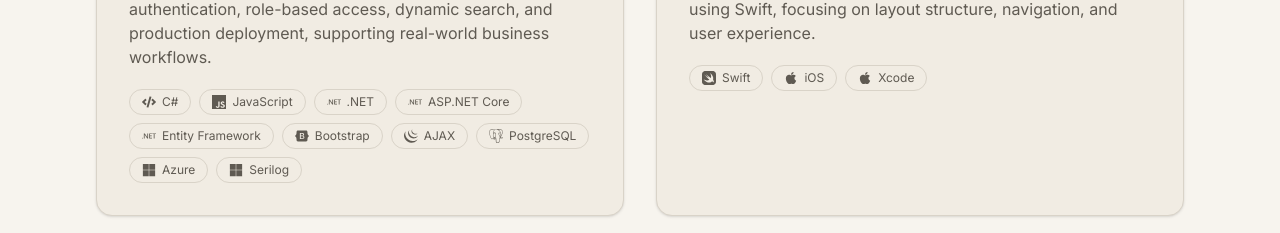
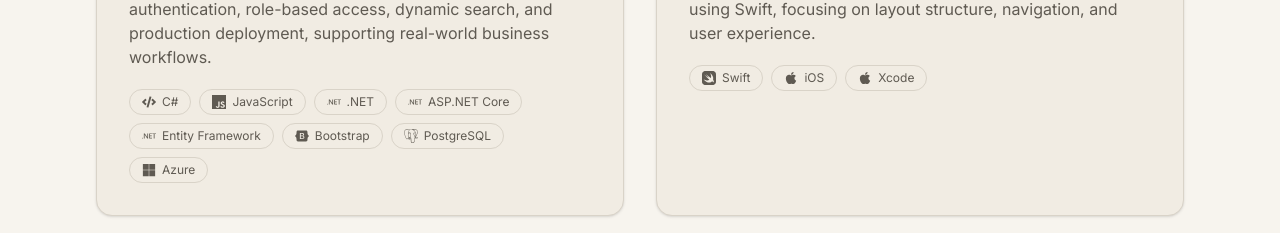
Before and after one commit to PennyAhlstrom/my-portfolio, a Next.js app: page /projects in a window 1280 px wide. Shown: the part 820-1053 px from the top of the page. Built offline with nearby package versions, Linux system fonts and the light colour scheme.

Commit message:
streamlined tech badges for smart inventory system

```diff
--- a/components/projects/ProjectData.ts
+++ b/components/projects/ProjectData.ts
@@ -103,10 +103,10 @@ export const projects = [
     "ASP.NET Core",
     "Entity Framework",
     "Bootstrap",
-    "AJAX",
+    // "AJAX",
     "PostgreSQL",
     "Azure",
-    "Serilog",
+    // "Serilog",
     ],
       content:
       `This project is a database-driven web application designed to help small businesses manage inventory, track products, and process orders. The system supports full CRUD operations, category management, and low-stock monitoring.
```
